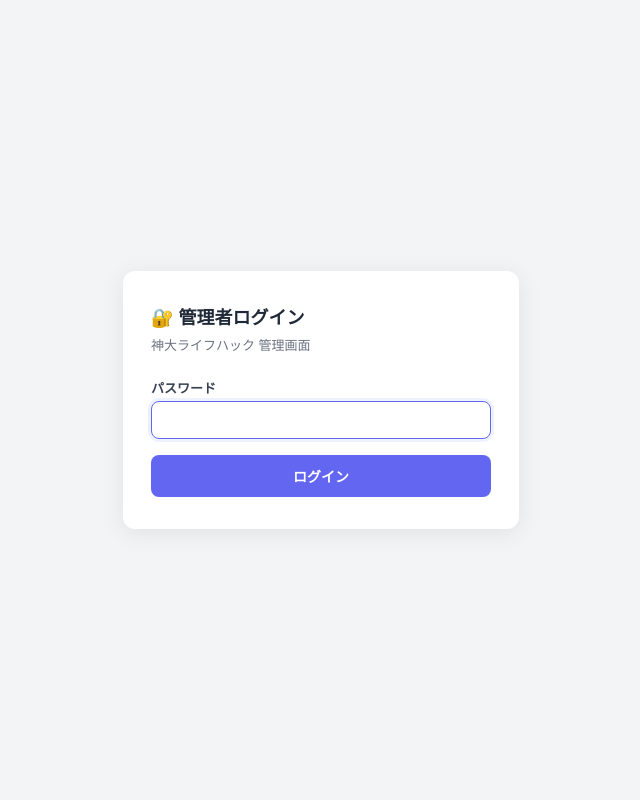
After one commit to bunnyskeren-lang/shindairaifuhaku, a FastAPI app: template templates/admin/login.html in a window 1280 px wide. The commit adds this page. Shown: the whole page, without its empty margins (319-959 px from the left). Run offline with FastAPI, Linux system fonts and the light colour scheme; the template is opened without the code that fills it, so the values that code supplies are empty; parts of the project's set-up code (start-up, migrations or seed data) failed here and were passed over.

Commit message:
Replace HTTP Basic Auth with form-based login (session cookie)
Password required every browser session; server-side 4h expiry.

Co-Authored-By: Claude Sonnet 4.6 <noreply@anthropic.com>

```diff
--- a/main.py
+++ b/main.py
@@ -15,7 +15,6 @@ from typing import Optional
 
 from fastapi import FastAPI, Request, HTTPException, Depends, Form, Query
 from fastapi.responses import HTMLResponse, RedirectResponse
-from fastapi.security import HTTPBasic, HTTPBasicCredentials
 from fastapi.templating import Jinja2Templates
 
 from linebot.v3 import WebhookParser
@@ -67,8 +66,34 @@ MAX_REVIEWS = _parse_max_reviews(os.environ.get("MAX_REVIEWS", "3"))
 
 configuration = Configuration(access_token=CHANNEL_ACCESS_TOKEN)
 parser = WebhookParser(CHANNEL_SECRET)
-security = HTTPBasic()
 JST = timezone(timedelta(hours=9))
+
+ADMIN_COOKIE = "admin_tok"
+ADMIN_TOKEN_TTL = 4 * 3600
+_HMAC_KEY = hashlib.sha256((CHANNEL_SECRET + ADMIN_PASSWORD).encode()).digest()
+
+def _make_admin_token() -> str:
+    ts = int(datetime.now(timezone.utc).timestamp())
+    sig = hmac.new(_HMAC_KEY, f"admin:{ts}".encode(), hashlib.sha256).hexdigest()
+    return f"{ts}:{sig}"
+
+def _verify_admin_token(token: str) -> bool:
+    try:
+        ts_str, sig = token.split(":", 1)
+        ts = int(ts_str)
+        if datetime.now(timezone.utc).timestamp() - ts > ADMIN_TOKEN_TTL:
+            return False
+        expected = hmac.new(_HMAC_KEY, f"admin:{ts_str}".encode(), hashlib.sha256).hexdigest()
+        return hmac.compare_digest(sig, expected)
+    except Exception:
+        return False
+
+class _AdminAuthRequired(Exception):
+    pass
+
+def check_admin(request: Request):
+    if not _verify_admin_token(request.cookies.get(ADMIN_COOKIE, "")):
+        raise _AdminAuthRequired()
 
 templates = Jinja2Templates(directory="templates")
 
@@ -176,6 +201,33 @@ async def lifespan(app: FastAPI):
 
 
 app = FastAPI(lifespan=lifespan)
+
+
+@app.exception_handler(_AdminAuthRequired)
+async def _admin_auth_handler(request: Request, exc: _AdminAuthRequired):
+    return RedirectResponse(f"/admin/login?next={request.url.path}", status_code=303)
+
+
+@app.get("/admin/login", response_class=HTMLResponse)
+async def admin_login_page(request: Request, next: str = "/admin"):
+    return templates.TemplateResponse("admin/login.html", {"request": request, "next": next, "error": False})
+
+
+@app.post("/admin/login")
+async def admin_login(request: Request, password: str = Form(...), next: str = Form(default="/admin")):
+    if not py_secrets.compare_digest(password.encode(), ADMIN_PASSWORD.encode()):
+        return templates.TemplateResponse("admin/login.html", {"request": request, "next": next, "error": True})
+    safe_next = next if next.startswith("/admin") else "/admin"
+    response = RedirectResponse(safe_next, status_code=303)
+    response.set_cookie(ADMIN_COOKIE, _make_admin_token(), httponly=True, samesite="strict")
+    return response
+
+
+@app.post("/admin/logout")
+async def admin_logout():
+    response = RedirectResponse("/admin/login", status_code=303)
+    response.delete_cookie(ADMIN_COOKIE)
+    return response
 
 
 def verify_signature(body: bytes, signature: str) -> bool:
--- a/templates/admin/base.html
+++ b/templates/admin/base.html
@@ -31,7 +31,9 @@ label{font-size:13px;font-weight:600;color:#374151}
   <a href="/admin/users">👤 ユーザー設定</a>
   <a href="/admin/activity">📈 利用履歴</a>
   <a href="/admin/errors">🚨 エラー</a>
-  <span style="color:#9ca3af;margin-left:8px">v2</span>
+  <form method="post" action="/admin/logout" style="display:inline;margin-left:8px">
+    <button type="submit" style="background:none;border:none;color:#9ca3af;font-size:13px;cursor:pointer;padding:0">ログアウト</button>
+  </form>
 </nav>
 {% block content %}{% endblock %}
 {% block scripts %}{% endblock %}
--- /dev/null
+++ b/templates/admin/login.html
@@ -0,0 +1,35 @@
+<!DOCTYPE html>
+<html lang="ja">
+<head>
+  <meta charset="UTF-8">
+  <meta name="viewport" content="width=device-width,initial-scale=1">
+  <title>管理者ログイン</title>
+  <style>
+    body{font-family:sans-serif;background:#f3f4f6;display:flex;align-items:center;justify-content:center;min-height:100vh;margin:0}
+    .box{background:#fff;border-radius:12px;padding:32px 28px;width:100%;max-width:340px;box-shadow:0 4px 24px rgba(0,0,0,.08)}
+    h1{font-size:18px;font-weight:bold;color:#1f2937;margin:0 0 6px}
+    p{font-size:13px;color:#6b7280;margin:0 0 24px}
+    label{font-size:13px;font-weight:600;color:#374151;display:block;margin-bottom:4px}
+    input{width:100%;padding:10px 12px;border:1px solid #d1d5db;border-radius:8px;font-size:14px;box-sizing:border-box}
+    input:focus{outline:none;border-color:#6366f1;box-shadow:0 0 0 3px #eef2ff}
+    button{width:100%;padding:11px;background:#6366f1;color:#fff;border:none;border-radius:8px;font-size:14px;font-weight:bold;cursor:pointer;margin-top:16px}
+    button:hover{background:#4f46e5}
+    .error{background:#fef2f2;border:1px solid #fca5a5;color:#b91c1c;padding:10px 12px;border-radius:8px;font-size:13px;margin-bottom:16px}
+  </style>
+</head>
+<body>
+  <div class="box">
+    <h1>🔐 管理者ログイン</h1>
+    <p>神大ライフハック 管理画面</p>
+    {% if error %}
+    <div class="error">パスワードが正しくありません</div>
+    {% endif %}
+    <form method="post" action="/admin/login">
+      <input type="hidden" name="next" value="{{ next }}">
+      <label for="password">パスワード</label>
+      <input type="password" name="password" id="password" autofocus required>
+      <button type="submit">ログイン</button>
+    </form>
+  </div>
+</body>
+</html>
```
